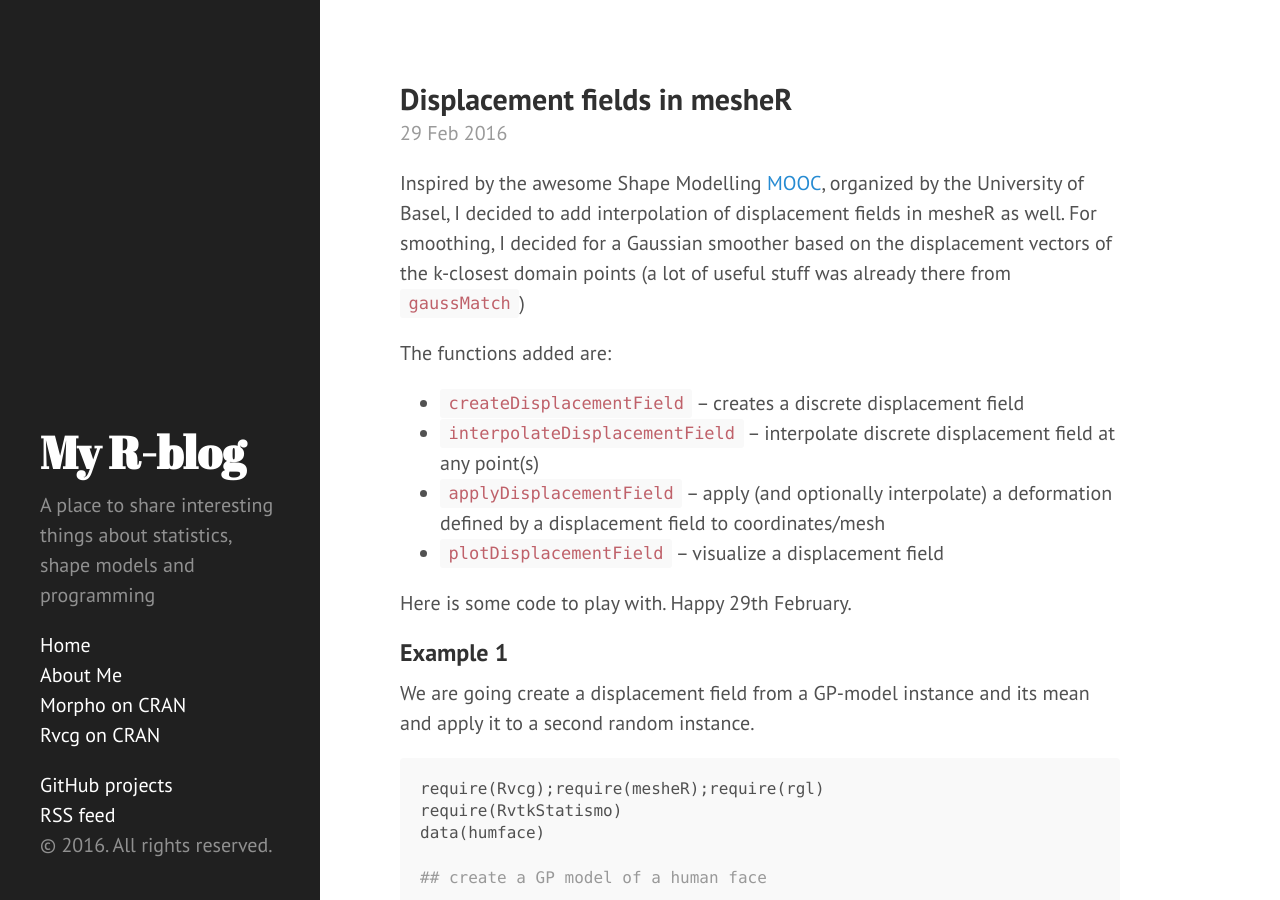
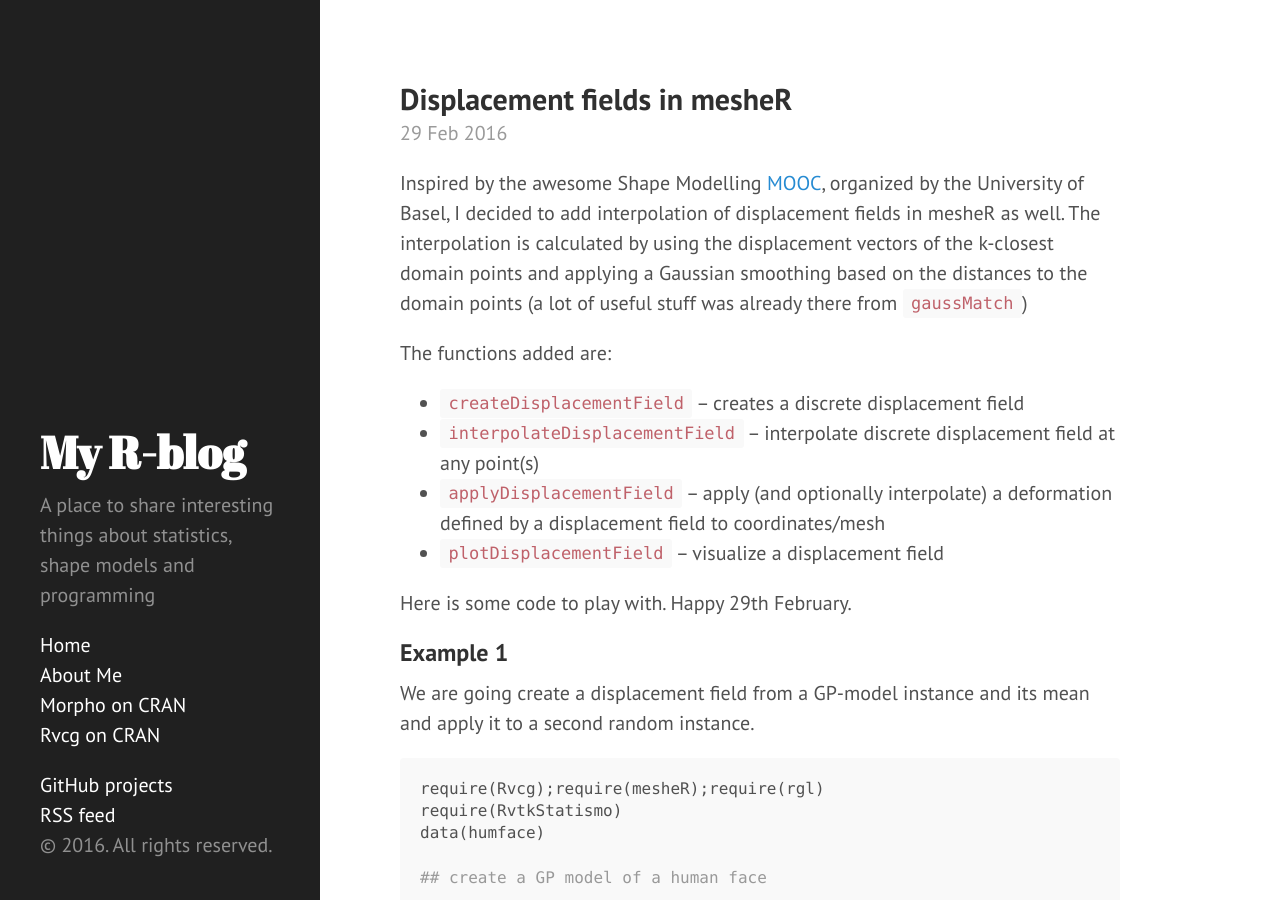
Before and after one commit to zarquon42b/zarquon42b.github.io, a Jekyll site: the page built from _posts/2016-02-29-displacement-fields.md, in a window 1280 px wide and 900 px high. Built offline with Jekyll 4.4.1, drawn with Linux system fonts in a browser that asks for light colours; nearby versions of some CDN libraries; comment, search, counter and statistics services are not loaded.

Commit message:
rewording

````diff
--- a/_posts/2016-02-29-displacement-fields.md
+++ b/_posts/2016-02-29-displacement-fields.md
@@ -10,7 +10,7 @@ date: 2016-02-29 14:45:00 +0200
 title: Displacement fields in mesheR
 ---
 
-Inspired by the awesome Shape Modelling [MOOC](https://www.futurelearn.com/courses/statistical-shape-modelling/), organized by the University of Basel, I decided to add interpolation of displacement fields in mesheR as well. For smoothing, I decided for a Gaussian smoother based on the displacement vectors of the k-closest domain points (a lot of useful stuff was already there from ```gaussMatch```)
+Inspired by the awesome Shape Modelling [MOOC](https://www.futurelearn.com/courses/statistical-shape-modelling/), organized by the University of Basel, I decided to add interpolation of displacement fields in mesheR as well. The interpolation is calculated by using the displacement vectors of the k-closest domain points and applying a Gaussian smoothing based on the distances to the domain points (a lot of useful stuff was already there from ```gaussMatch```)
 
 The functions added are:
 
````
